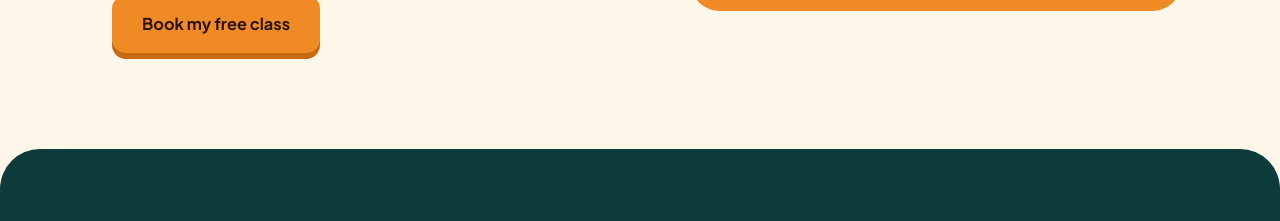
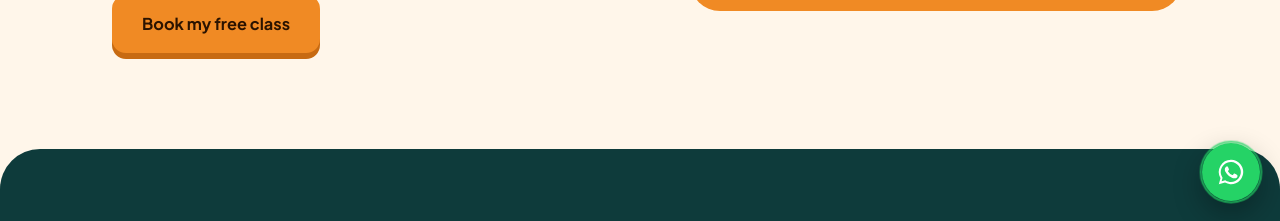
Before and after one commit to dinovaidvaid-code/singwithsuparna, a plain HTML site: page demo.html in a window 1280 px wide. Shown: the part 579-800 px from the top of the page. Drawn offline with nearby package versions, Linux system fonts and the light colour scheme; a web font is replaced by a local one.

Commit message:
Add floating WhatsApp button to free demo page
Links to wa.me/919871591283 with the pre-filled, URL-encoded message
"Hi, I would like to know more about the free demo class."

Co-Authored-By: Claude Opus 5.5 <noreply@anthropic.com>

```diff
--- a/demo.html
+++ b/demo.html
@@ -115,6 +115,13 @@ footer{border-top:1.5px solid var(--line);padding-block:22px;font-size:.86rem;co
 footer .wrap{display:flex;flex-wrap:wrap;justify-content:space-between;gap:10px}
 footer a{text-decoration:none;font-weight:600}
 @media (prefers-reduced-motion:reduce){*{transition:none!important}}
+/* ---------- floating WhatsApp ---------- */
+.fab{position:fixed;right:20px;bottom:calc(20px + env(safe-area-inset-bottom,0px));z-index:60;width:58px;height:58px;border-radius:50%;background:var(--wa);display:grid;place-items:center;box-shadow:0 12px 30px #0005;text-decoration:none;transition:transform .2s}
+.fab:hover{transform:scale(1.08)}
+.fab svg{width:30px;height:30px}
+.fab::after{content:"";position:absolute;inset:0;border-radius:50%;border:2px solid var(--wa);animation:ring 2.4s ease-out infinite}
+@keyframes ring{from{transform:scale(1);opacity:.8}to{transform:scale(1.6);opacity:0}}
+@media (prefers-reduced-motion:reduce){.fab::after{animation:none}}
 </style>
 </head>
 <body>
@@ -215,6 +222,10 @@ footer a{text-decoration:none;font-weight:600}
   <div class="wrap"><span>© 2026 Sing with Suparna · +91 98715 91283</span><a href="index.html">Full website</a></div>
 </footer>
 
+<a class="fab" href="https://wa.me/919871591283?text=Hi%2C%20I%20would%20like%20to%20know%20more%20about%20the%20free%20demo%20class." target="_blank" rel="noopener" aria-label="Ask about the free demo class on WhatsApp">
+  <svg viewBox="0 0 32 32" fill="#fff" aria-hidden="true"><path d="M16 3a13 13 0 0 0-11.2 19.6L3 29l6.6-1.7A13 13 0 1 0 16 3zm0 23.7c-2 0-4-.6-5.7-1.6l-.4-.2-3.9 1 1-3.8-.3-.4A10.7 10.7 0 1 1 16 26.7zm5.9-8c-.3-.2-1.9-.9-2.2-1-.3-.1-.5-.2-.7.2l-1 1.2c-.2.2-.4.2-.7.1a8.8 8.8 0 0 1-4.4-3.8c-.3-.6.3-.5.9-1.7.1-.2 0-.4 0-.6l-1-2.4c-.3-.6-.5-.5-.7-.5h-.6c-.2 0-.6.1-.9.4-.3.3-1.2 1.1-1.2 2.8s1.2 3.2 1.4 3.5c.2.2 2.4 3.6 5.7 5 2.1.9 2.9 1 4 .8.6-.1 1.9-.8 2.2-1.5.3-.7.3-1.4.2-1.5-.1-.2-.3-.3-.6-.4z"/></svg>
+</a>
+
 <script>
 document.getElementById('f').addEventListener('submit',e=>{
   e.preventDefault();
```
